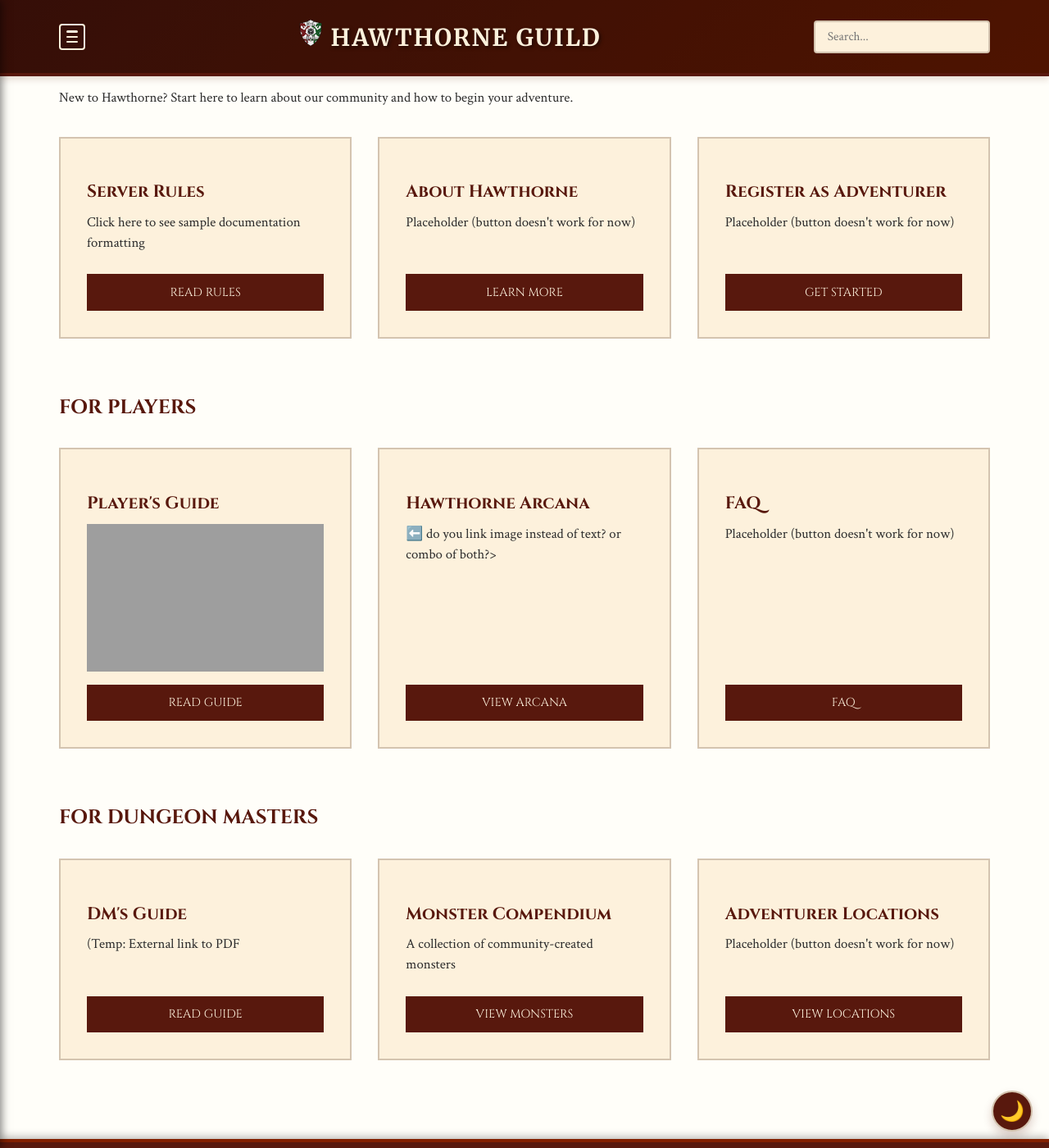
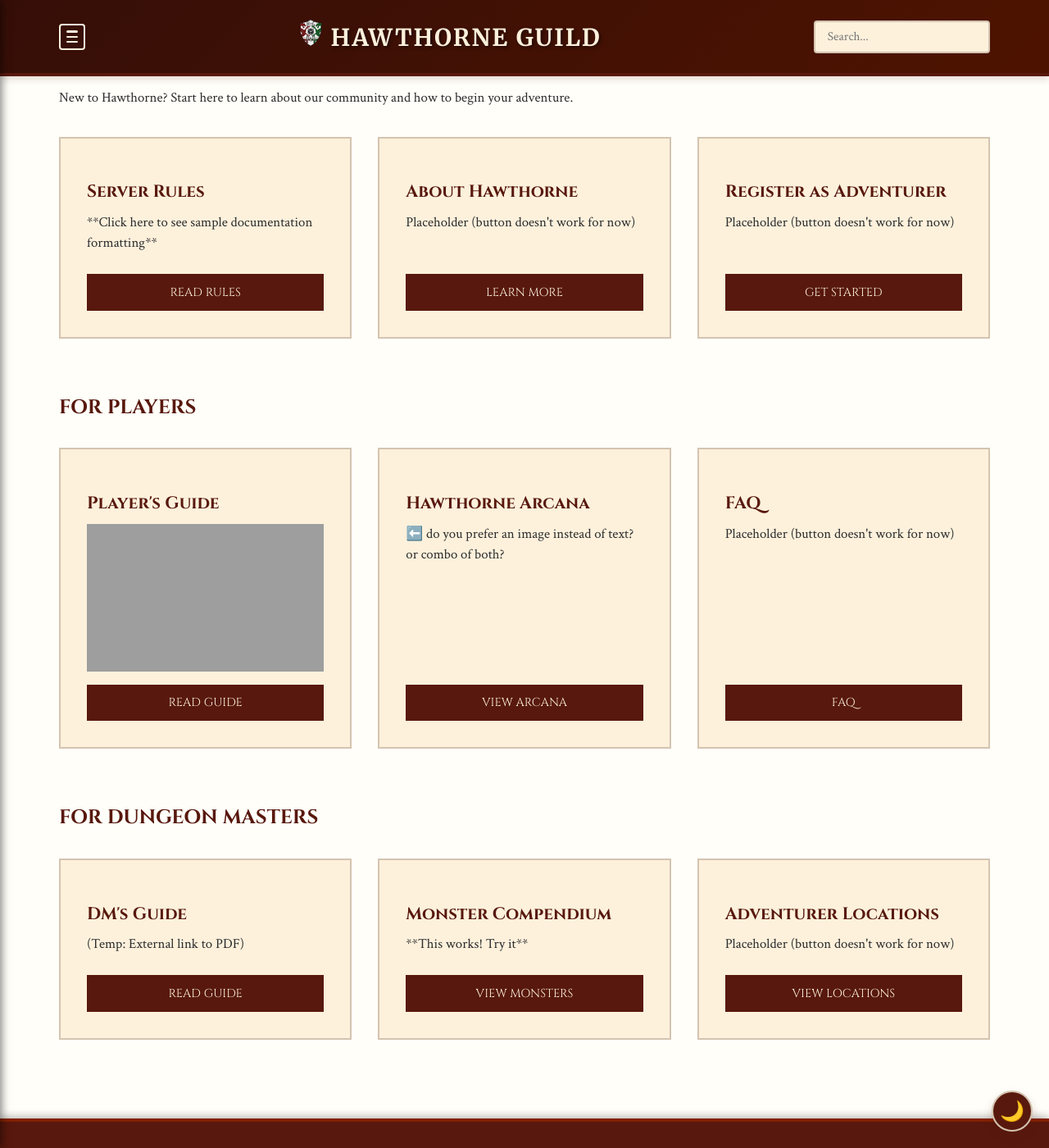
Before and after one commit to coconutswallow/Guides, a Jekyll site: the page built from index.html, in a window 1280 px wide and 1400 px high, scrolled down 328 px. Shown: the whole window at 82% size. Built offline with Jekyll 4.4.1, drawn with Linux system fonts in a browser that asks for light colours; comment, search, counter and statistics services are not loaded; grey boxes are pictures that could not be loaded.

Commit message:
Update index.html

```diff
--- a/index.html
+++ b/index.html
@@ -22,7 +22,7 @@
   <div class="card-grid">
     <div class="feature-card">
       <h4>Server Rules</h4>
-      <p>Click here to see sample documentation formatting</p>
+      <p>**Click here to see sample documentation formatting**</p>
       <a href="{{ 'rules/server-rules.html' | relative_url }}" class="card-button">Read Rules</a>
     </div>
 
@@ -55,7 +55,7 @@
 
     <div class="feature-card">
       <h4>Hawthorne Arcana</h4>
-      <p> ⬅️ do you link image instead of text? or combo of both?></p>
+      <p> ⬅️ do you prefer an image instead of text? or combo of both?</p>
       <a href="https://drive.google.com/file/d/1yoinFa31Rhq__unHxMxCSfMq7QY5ARYC/view" class="card-button">View Arcana</a>
     </div>
     <div class="feature-card">
@@ -74,13 +74,13 @@
   <div class="card-grid">
     <div class="feature-card">
       <h4>DM's Guide</h4>
-      <p>(Temp: External link to PDF</p>
+      <p>(Temp: External link to PDF)</p>
       <a href="https://drive.google.com/file/d/1MiXp60GBg2ZASiiGjgFtTRFHp7Jf0m2P/view?usp=sharing" class="card-button">Read Guide</a>
     </div>
 
     <div class="feature-card">
       <h4>Monster Compendium</h4>
-      <p>A collection of community-created monsters</p>
+      <p>**This works! Try it**</p>
       <a href="{{ '/monster-compendium/' | relative_url }}" class="card-button">View Monsters</a>
     </div>
 
```
